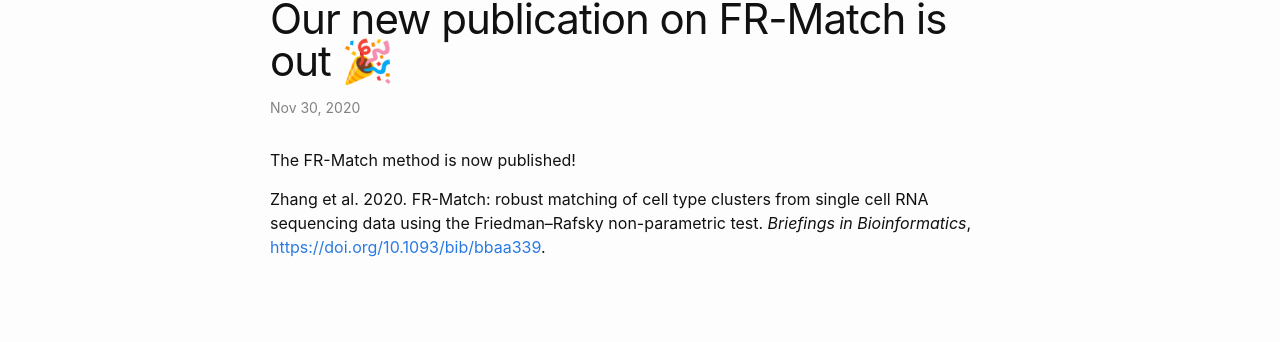
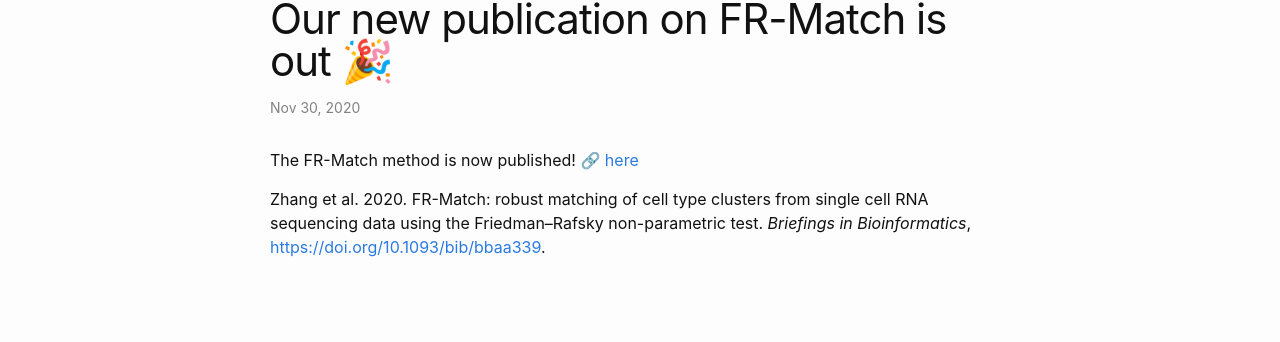
Before and after one commit to JCVenterInstitute/celligrate, a Jekyll site: the page built from _posts/2020-11-30-FR-Match-paper.md, in a window 1280 px wide. Shown: the part 94-436 px from the top of the page. Built offline with Jekyll 4.4.1, drawn with Linux system fonts in a browser that asks for light colours; emoji names are drawn with the system emoji font.

Commit message:
edit FR-Match paper post

```diff
--- a/_posts/2020-11-30-FR-Match-paper.md
+++ b/_posts/2020-11-30-FR-Match-paper.md
@@ -4,6 +4,6 @@
 categories: FR-Match
 ---
 
-The FR-Match method is now published!
+The FR-Match method is now published! :link: [here](https://doi.org/10.1093/bib/bbaa339)
 
 Zhang et al. 2020. FR-Match: robust matching of cell type clusters from single cell RNA sequencing data using the Friedman–Rafsky non-parametric test. *Briefings in Bioinformatics*, [https://doi.org/10.1093/bib/bbaa339](https://doi.org/10.1093/bib/bbaa339).
```
